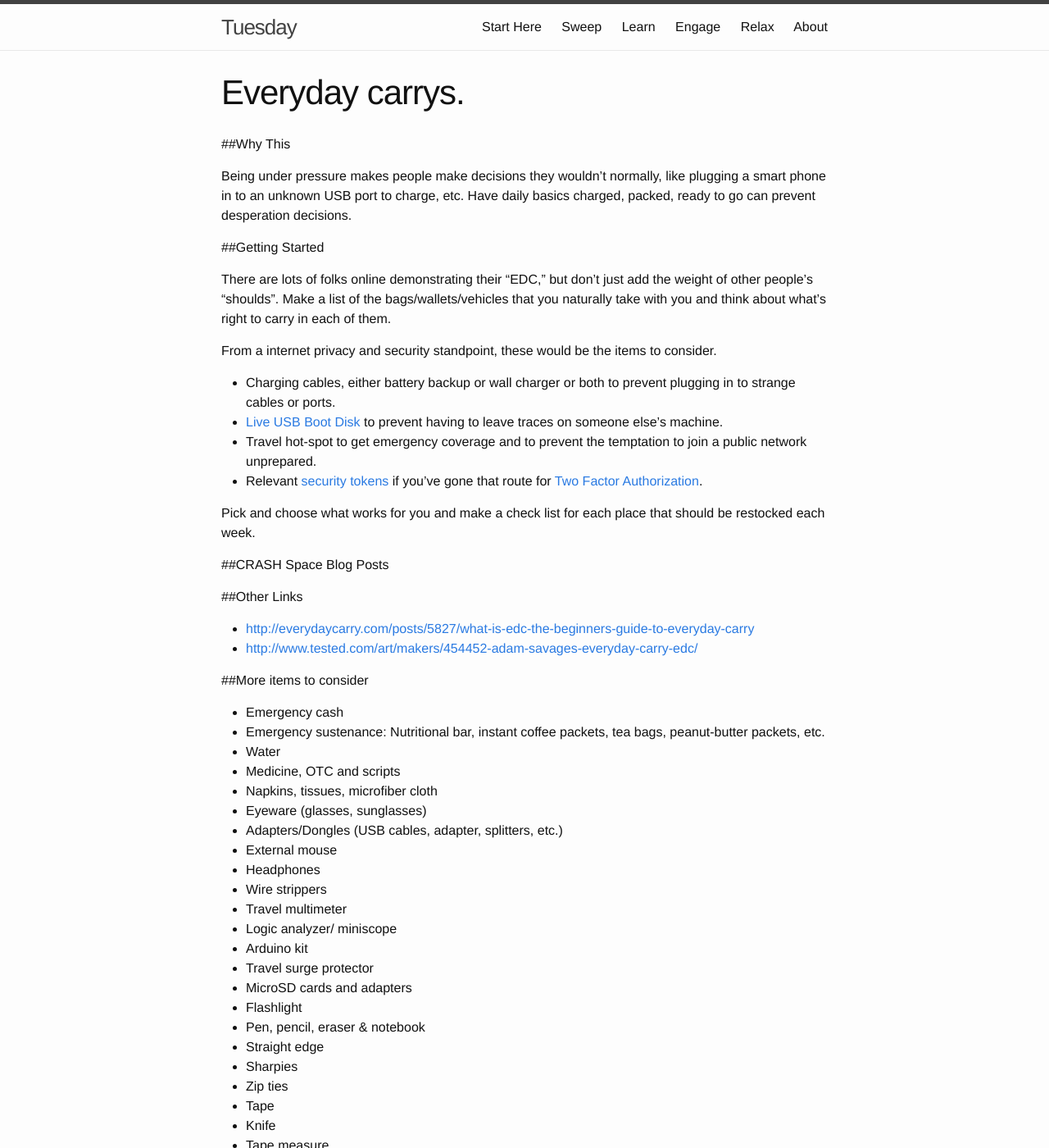
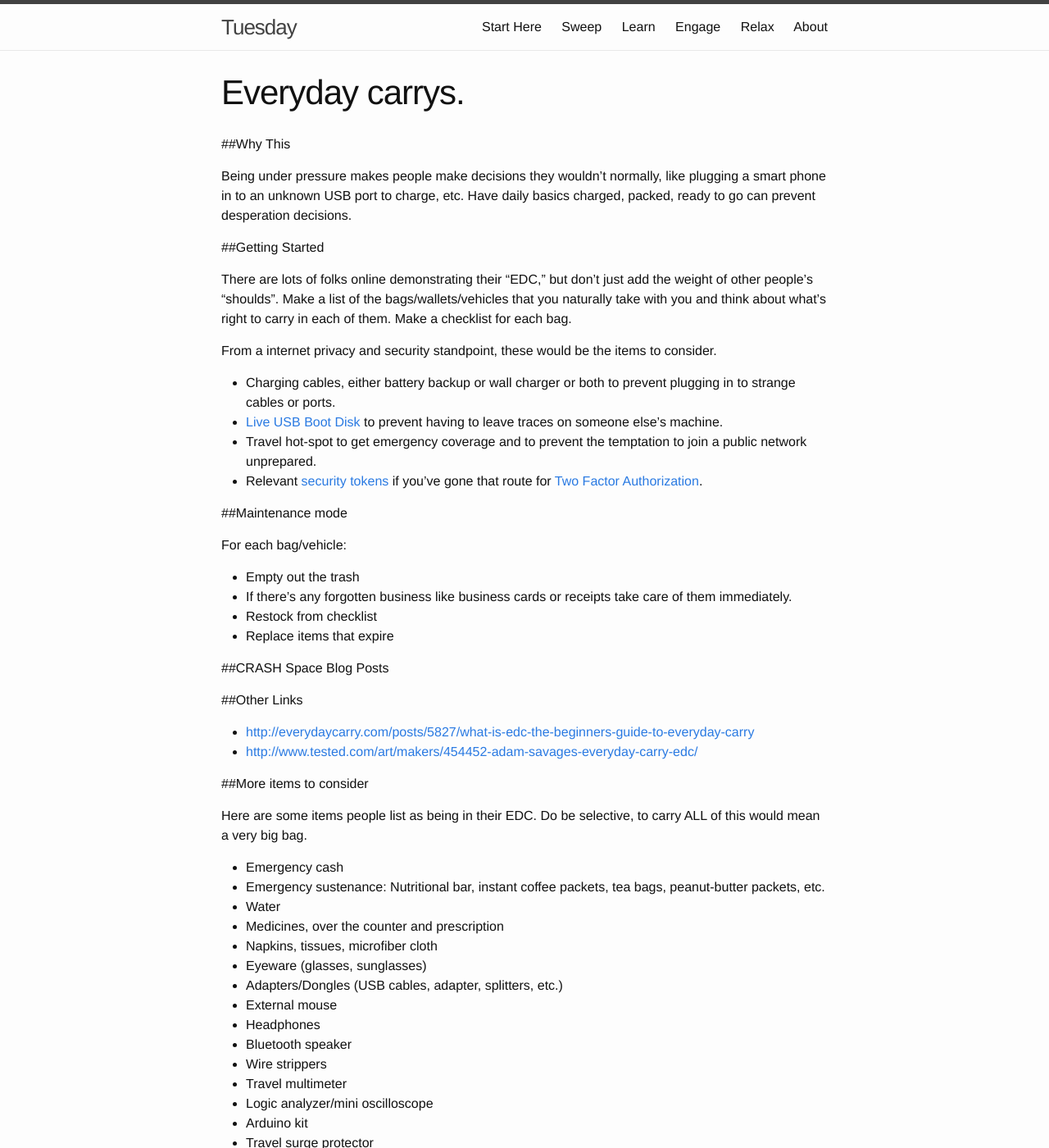
Before and after one commit to CRASHSpace/tuesday, a Jekyll site: the page built from _sweep/zone00/everyday_carry.md, in a window 1280 px wide and 1400 px high. Shown: the whole window at 82% size. Built offline with Jekyll 4.4.1, drawn with Linux system fonts in a browser that asks for light colours; some of the changed text lies outside the part shown.

Commit message:
content updates

```diff
--- a/_sweep/zone00/everyday_carry.md
+++ b/_sweep/zone00/everyday_carry.md
@@ -15,7 +15,7 @@ Being under pressure makes people make decisions they wouldn't normally, like pl
 
 ##Getting Started
 
-There are lots of folks online demonstrating their "EDC," but don't just add the weight of other people's "shoulds".  Make a list of the bags/wallets/vehicles that you naturally take with you and think about what's right to carry in each of them.
+There are lots of folks online demonstrating their "EDC," but don't just add the weight of other people's "shoulds".  Make a list of the bags/wallets/vehicles that you naturally take with you and think about what's right to carry in each of them. Make a checklist for each bag.
 
 From a internet privacy and security standpoint, these would be the  items to consider.
 
@@ -24,7 +24,14 @@ From a internet privacy and security standpoint, these would be the  items to co
 * Travel hot-spot to get emergency coverage and to prevent the temptation to join a public network unprepared.
 * Relevant [security tokens](https://en.wikipedia.org/wiki/Security_token) if you've gone that route for [Two Factor Authorization](../zone02/2FA.md).
 
- Pick and choose what works for you and make a check list for each place that should be restocked each week.
+##Maintenance mode
+
+For each bag/vehicle:
+
+* Empty out the trash
+* If there's any forgotten business like business cards or receipts take care of them immediately.
+* Restock from checklist
+* Replace items that expire
 
 ##CRASH Space Blog Posts
 
@@ -34,18 +41,21 @@ From a internet privacy and security standpoint, these would be the  items to co
 
 ##More items to consider
 
+Here are some items people list as being in their EDC. Do be selective, to carry ALL of this would mean a very big bag.
+
 * Emergency cash
 * Emergency sustenance: Nutritional bar, instant coffee packets, tea bags, peanut-butter packets, etc.
 * Water
-* Medicine, OTC and scripts
+* Medicines, over the counter and prescription
 * Napkins, tissues, microfiber cloth
 * Eyeware (glasses, sunglasses)
 * Adapters/Dongles (USB cables, adapter, splitters, etc.)
 * External mouse
 * Headphones
+* Bluetooth speaker
 * Wire strippers
 * Travel multimeter
-* Logic analyzer/ miniscope
+* Logic analyzer/mini oscilloscope
 * Arduino kit
 * Travel surge protector
 * MicroSD cards and adapters
@@ -54,7 +64,14 @@ From a internet privacy and security standpoint, these would be the  items to co
 * Straight edge
 * Sharpies
 * Zip ties
+* Sewing kit
 * Tape
+* Superglue
 * Knife
 * Tape measure
 * Screwdriver(s)
+* Lotion
+* Personal choice of lip goo
+* Hand sanitizer
+* Bandaids
+* Liquid skin
```
Also changed, not shown: other parts of _sweep/zone00/everyday_carry.md (+1 -1 lines), _sweep/zone00/neglected_inboxes.md (+3 -1 lines), _sweep/zone00/update.md (+2 -0 lines).
